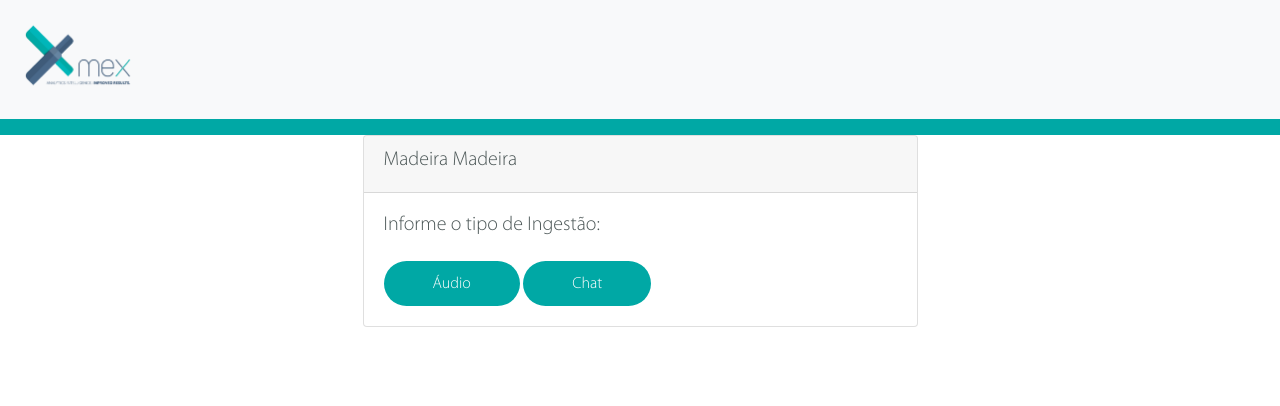
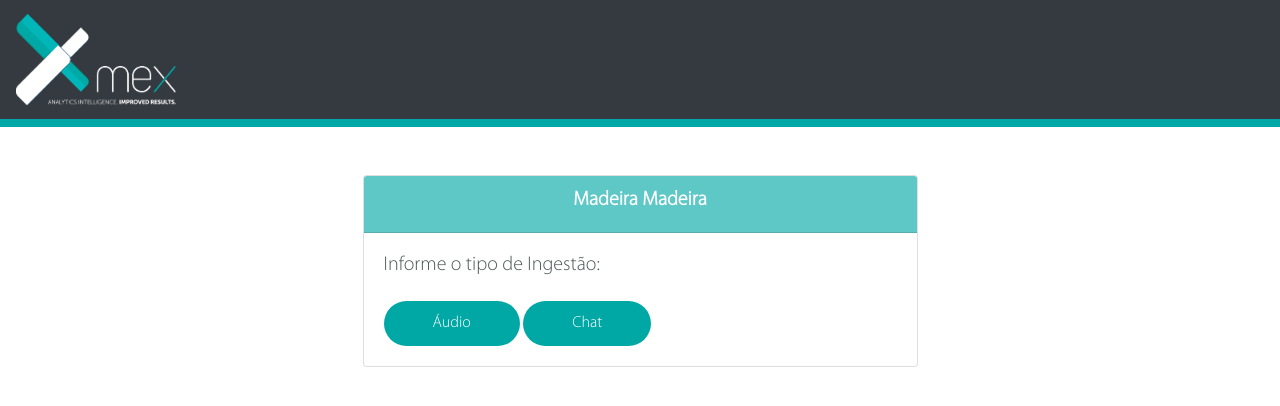
Before and after one commit to mocraveirodev/scriptReadFiles, a PHP site: page / in a window 1280 px wide. Shown: the top 406 px of the page. Run offline with PHP 8.4, Linux system fonts and the light colour scheme; some libraries are stand-ins or nearby versions.

Commit message:
Get Data from Chats

```diff
--- a/controllers/MakeController.php
+++ b/controllers/MakeController.php
@@ -17,6 +17,26 @@ class MakeController{
     }
 
     private function viewPath(){
-        var_dump($_POST);
+        $path = str_replace("\\", "/", $_POST['path']);
+        $chats = $this->getDataChat($path."/");
+        $_SESSION['chats'] = $chats;
+
+
+    }
+
+    function getDataChat($path){
+        $diretorio = dir($path);
+        $chats = [];
+        $cont = 0;
+
+        while($arquivo = $diretorio -> read()){
+            if(strlen($arquivo) > 3){
+                $cont++;
+                $chat = file_get_contents($path.$arquivo);
+                array_push($chats,$chat);
+            }
+        }
+
+        return $chats;
     }
 }
--- a/views/css/style.css
+++ b/views/css/style.css
@@ -42,12 +42,16 @@
 }
 
 .navbar{
-    border-bottom: 1rem solid #00a8a5;
+    border-bottom: 0.5rem solid #00a8a5;
 }
 
 .logo{
-    width: 8rem;
+    width: 10rem;
     height: auto;
+}
+
+.card .card-header{
+    background-color: #00a8a5a1;
 }
 
 .btn-mex{
--- a/views/home.php
+++ b/views/home.php
@@ -12,7 +12,7 @@
     <link rel="shortcut icon" href="views/img/favicon.ico" type="image/x-icon">
     <link rel="icon" href="views/img/favicon.ico" type="image/x-icon">
     <!-- BOOTSTRAP -->
-    <link rel="stylesheet" href="https://stackpath.bootstrapcdn.com/bootstrap/4.5.2/css/bootstrap.min.css" integrity="sha384-JcKb8q3iqJ61gNV9KGb8thSsNjpSL0n8PARn9HuZOnIxN0hoP+VmmDGMN5t9UJ0Z" crossorigin="anonymous">
+    <link rel="stylesheet" href="https://cdn.jsdelivr.net/npm/bootstrap@4.5.3/dist/css/bootstrap.min.css" integrity="sha384-TX8t27EcRE3e/ihU7zmQxVncDAy5uIKz4rEkgIXeMed4M0jlfIDPvg6uqKI2xXr2" crossorigin="anonymous">
     <!-- FONTAWESOME -->
     <link rel="stylesheet" href="https://use.fontawesome.com/releases/v5.8.1/css/all.css" integrity="sha384-50oBUHEmvpQ+1lW4y57PTFmhCaXp0ML5d60M1M7uH2+nqUivzIebhndOJK28anvf" crossorigin="anonymous">
     <!-- CSS PERSONALIZADO -->
@@ -20,28 +20,30 @@
 </head>
 <body>
     <header>
-        <nav class="navbar navbar-light bg-light">
+        <nav class="navbar navbar-dark bg-dark">
             <a class="navbar-brand" href="#">
-                <img src="views/img/Logo_Mex.png" class="d-inline-block align-top logo" alt="Logo Mex Consulting" loading="lazy">
+                <img src="views/img/Logo_Mex_Branco.png" class="d-inline-block align-top logo" alt="Logo Mex Consulting" loading="lazy">
             </a>
         </nav>
     </header>
     <main class="">
         <div class="container">
-            <div class="card w-50 mx-auto">
+            <div class="card w-50 mt-5 mx-auto">
                 <div class="card-header">
-                    <h5>Madeira Madeira</h5>
+                    <h5 class="text-white text-center font-weight-bold">Madeira Madeira</h5>
                 </div>
                 <div class="card-body">
-                    <form action="/path" method="post"></form>
+
                 </div>
             </div>
         </div>
     </main>
+    <!-- JQUERY -->
+    <script src="node_modules/jquery/dist/jquery.min.js"></script>
+
     <!-- SCRIPTS BOOTSTRAP -->
-    <script src="https://code.jquery.com/jquery-3.5.1.slim.min.js" integrity="sha384-DfXdz2htPH0lsSSs5nCTpuj/zy4C+OGpamoFVy38MVBnE+IbbVYUew+OrCXaRkfj" crossorigin="anonymous"></script>
-    <script src="https://cdn.jsdelivr.net/npm/popper.js@1.16.1/dist/umd/popper.min.js" integrity="sha384-9/reFTGAW83EW2RDu2S0VKaIzap3H66lZH81PoYlFhbGU+6BZp6G7niu735Sk7lN" crossorigin="anonymous"></script>
-    <script src="https://stackpath.bootstrapcdn.com/bootstrap/4.5.2/js/bootstrap.min.js" integrity="sha384-B4gt1jrGC7Jh4AgTPSdUtOBvfO8shuf57BaghqFfPlYxofvL8/KUEfYiJOMMV+rV" crossorigin="anonymous"></script>
+    <!-- <script src="https://code.jquery.com/jquery-3.5.1.slim.min.js" integrity="sha384-DfXdz2htPH0lsSSs5nCTpuj/zy4C+OGpamoFVy38MVBnE+IbbVYUew+OrCXaRkfj" crossorigin="anonymous"></script> -->
+    <script src="https://cdn.jsdelivr.net/npm/bootstrap@4.5.3/dist/js/bootstrap.bundle.min.js" integrity="sha384-ho+j7jyWK8fNQe+A12Hb8AhRq26LrZ/JpcUGGOn+Y7RsweNrtN/tE3MoK7ZeZDyx" crossorigin="anonymous"></script>
 
     <!-- SCRIPTS PERSONALIZADOS -->
     <script src="views/js/events.js"></script>
--- a/views/js/generals.js
+++ b/views/js/generals.js
@@ -1,18 +1,20 @@
 function fillChoose(){
-    $('.card .card-body').html(`
-        <h5 class='mb-4'>Informe o tipo de Ingestão: </h5>
-        <button type="button" class="btn btn-mex" id='btnAudio'>Áudio</button>
-        <button type="button" class="btn btn-mex" id='btnChat'>Chat</button>
+    $(".card .card-body").html(`
+        <h5 class="mb-4">Informe o tipo de Ingestão: </h5>
+        <button type="button" class="btn btn-mex" id="btnAudio">Áudio</button>
+        <button type="button" class="btn btn-mex" id="btnChat">Chat</button>
     `);
 }
 
 function fillFormChat(){
-    $('.card .card-body').html(`
-        <div class="input-group mb-3">
-            <input type="text" id='pathChat' name='pathChat' class="form-control" placeholder="Informe o Caminho da pasta:" aria-label="Informe o Caminho da pasta:" aria-describedby="btnChat">
-            <div class="input-group-append">
-                <button class="btn btn-outline-secondary" type="button" id="btnChat">Ver Conteúdo</button>
+    $(".card .card-body").html(`
+        <form action="/mm/path" method="post">
+            <div class="input-group mb-3">
+                <input type="text" id="path" name="path" class="form-control" placeholder="Informe o Caminho da pasta:" aria-label="Informe o Caminho da pasta:" aria-describedby="btnChat">
+                <div class="input-group-append">
+                    <button class="btn btn-outline-secondary">Ver Conteúdo</button>
+                </div>
             </div>
-        </div>
+        </form>
     `);
 }
--- a/views/js/requests.js
+++ b/views/js/requests.js
@@ -0,0 +1,15 @@
+function getDataChat(path){
+    console.log(path);
+    $.ajax({
+        url: window.location.href + 'path',
+        type: 'POST',
+        dataType: 'json',
+        data: path,
+        success: function(result){
+            // console.log(result);
+        },
+        error: function(xhr){
+            console.log(xhr);
+        }
+    });
+}
```
Also changed, not shown: views/js/events.js (+9 -0 lines), package-lock.json (added), views/img/Logo_Mex_Branco.png (added).
